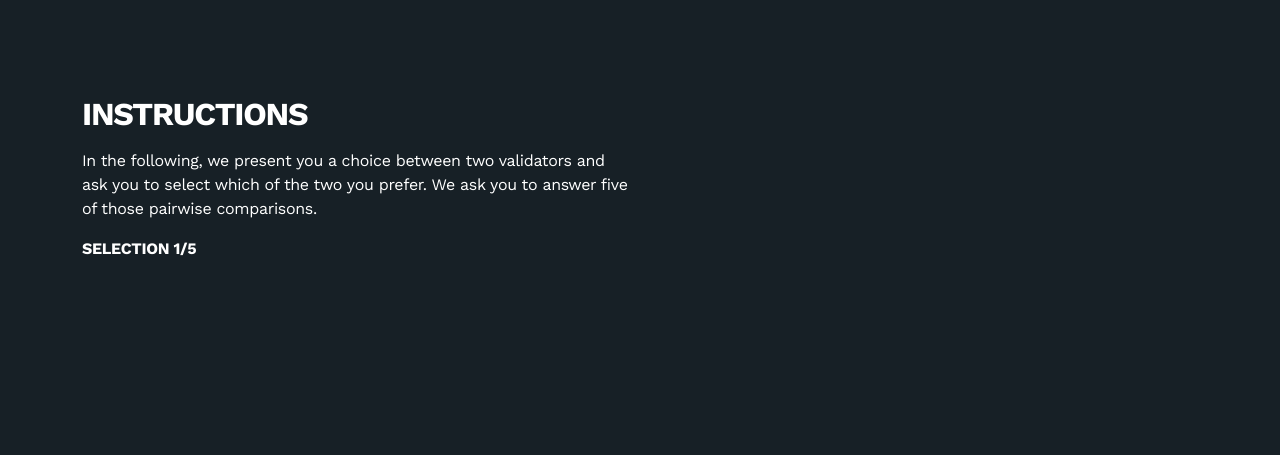
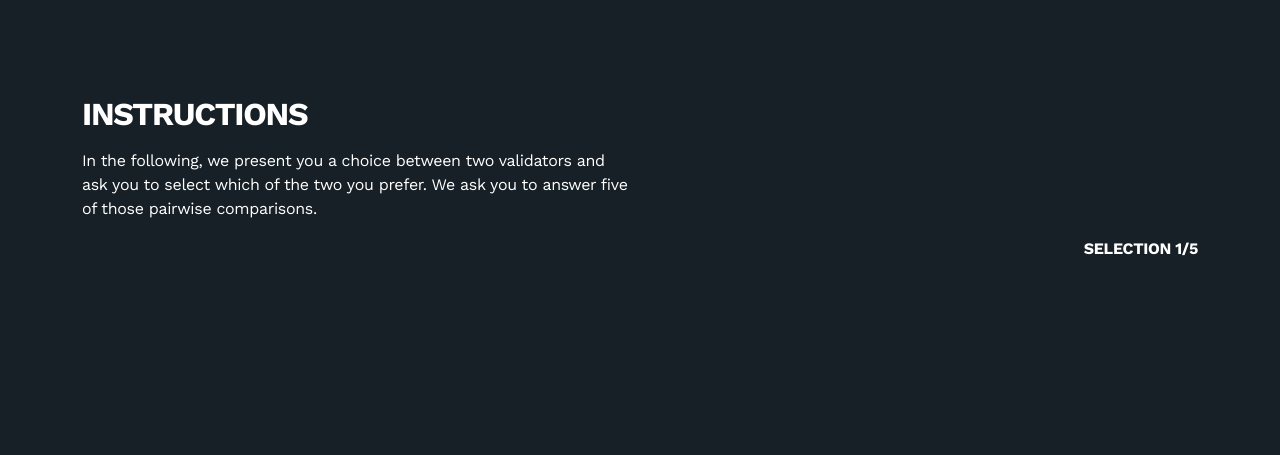
Before and after one commit to miepsik/polkadot-selection, a PHP site: page /step4.php in a window 1280 px wide. Shown: the part 423-878 px from the top of the page. Run offline with PHP 8.4, Linux system fonts and the light colour scheme; the visitor is signed in with stand-in values (Sample User, id 1); data that the repository does not hold is empty; a stand-in replaces the project's code that opens the database connection.

Commit message:
style step4 table counter

```diff
--- a/step4.php
+++ b/step4.php
@@ -36,7 +36,9 @@ ini_set('display_errors', 1);
                 INSTRUCTIONS
                 </h2>
                 <p>In the following, we present you a choice between two validators and ask you to select which of the two you prefer. We ask you to answer five of those pairwise comparisons.</p>
-                <p class="font-weight-bold">SELECTION <span id="counter">1</span>/5</p>
+            </div>
+            <div class="col-12">
+                <p class="font-weight-bold text-right">SELECTION <span id="counter">1</span>/5</p>
             </div>
         </div>
         <div class="row">
```
